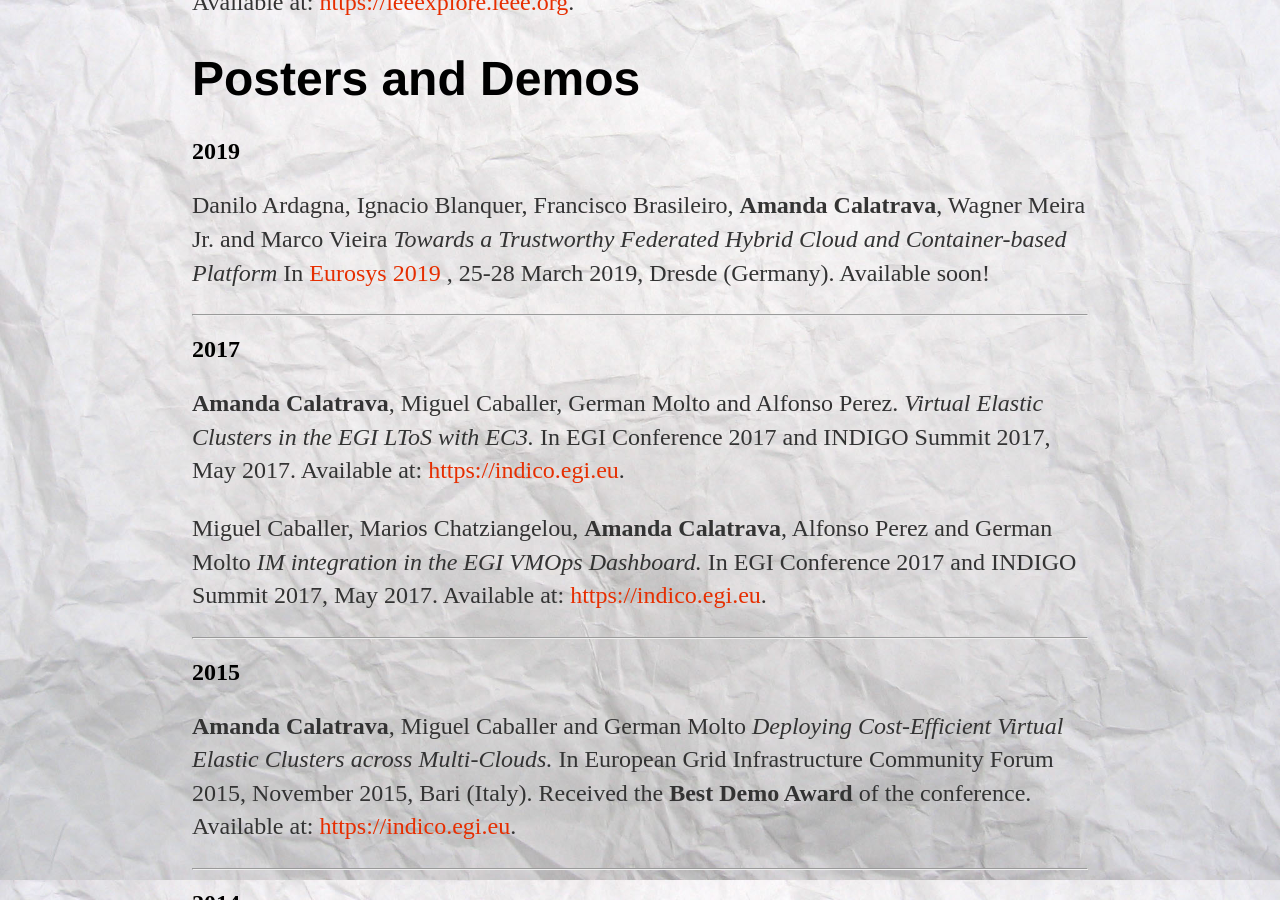
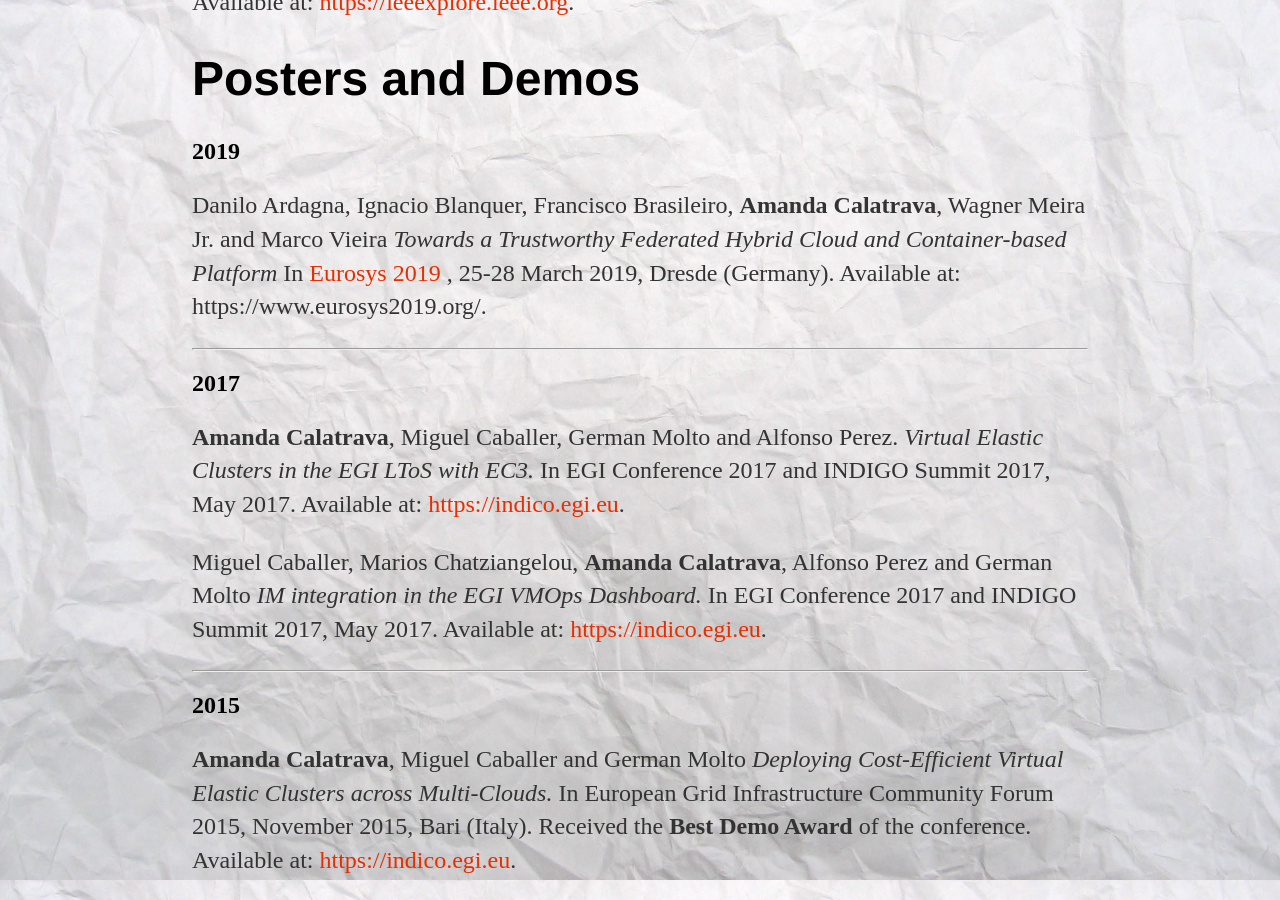
Before and after one commit to amcaar/amcaar.github.io, a Jekyll site: the page built from cv/index.html, in a window 1280 px wide and 900 px high, scrolled down 2960 px. Built offline with Jekyll 4.4.1, drawn with Linux system fonts in a browser that asks for light colours.

Commit message:
Update index.html

```diff
--- a/cv/index.html
+++ b/cv/index.html
@@ -93,7 +93,7 @@
 		<p> Danilo Ardagna, Ignacio Blanquer, Francisco Brasileiro, <strong>Amanda Calatrava</strong>, Wagner Meira Jr. and Marco Vieira
 			<em>Towards a Trustworthy Federated Hybrid Cloud and Container-based Platform</em>
 			In <a class="link" href="https://www.eurosys2019.org/">Eurosys 2019 </a>, 25-28 March 2019, Dresde (Germany).
-			Available soon! <!--at: <a class="link" href="https://indico.egi.eu/indico/event/2544/contribution/1">https://indico.egi.eu</a>.--></p>
+			Available at: <a class="link" href="https://www.eurosys2019.org/wp-content/uploads/2019/03/eurosys19posters-abstract54.pdf"></a>https://www.eurosys2019.org/.</p>
 		<hr>
 		<h2>2017</h2>
 		<p><strong>Amanda Calatrava</strong>, Miguel Caballer, German Molto and Alfonso Perez.
```
